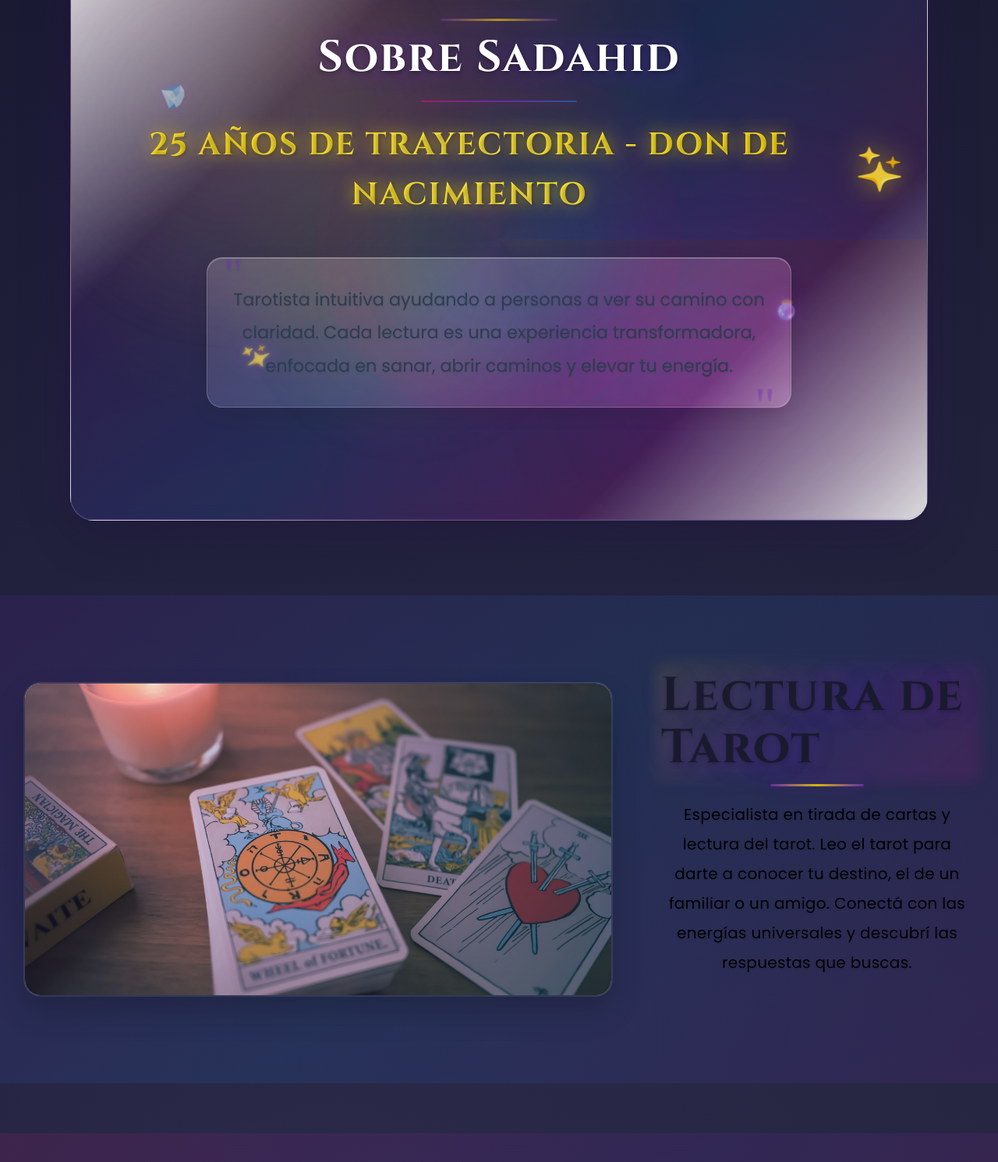
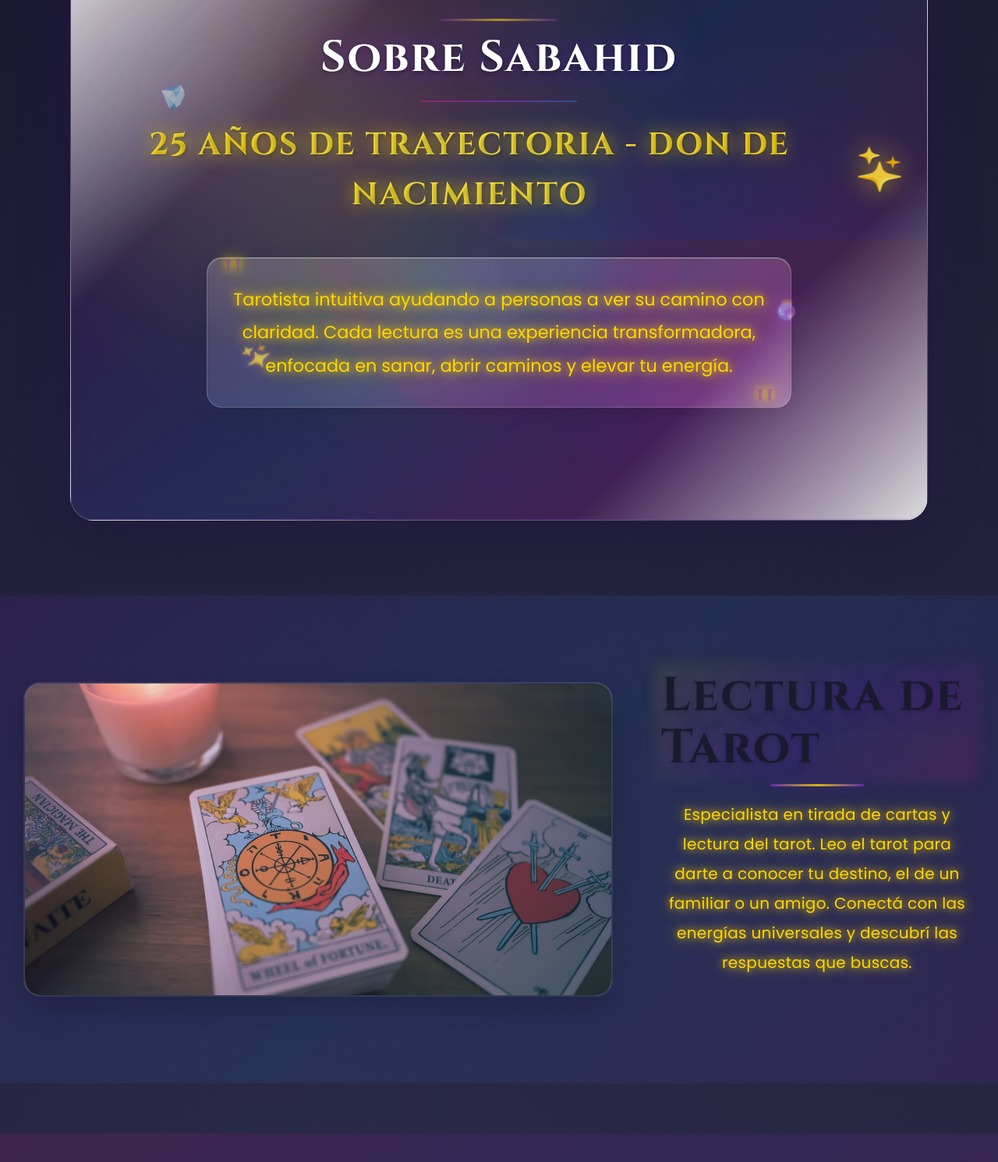
Before and after one commit to gammaautomatizaciones-rc/LAURATAROT, a plain HTML site: page index.html in a window 1280 px wide. Shown: the part 949-2440 px from the top of the page at 78% size. Drawn offline with Linux system fonts and the light colour scheme.

Commit message:
Add files via upload

```diff
--- a/index.html
+++ b/index.html
@@ -20,8 +20,7 @@
   <header class="hero">
     <div class="hero-content">
       <h1>Sadahid</h1>
-      <p>Guía, claridad y transformación personal.</p><br>
-      <p>Atencion por Whatsapp o presencial, no importa la distancia.</p>
+      <p>Guía, claridad y transformación personal.</p>
       <a href="#turnos" class="btn">Reservar sesión</a>
     </div>
   </header>
@@ -41,7 +40,7 @@
       <div class="crystal-3">✨</div>
       <div class="aura-effect"></div>
     </div>
-    <h2>Sobre Sadahid</h2>
+    <h2>Sobre Sabahid</h2>
     <div class="experience-badge">
       <span class="experience-text">25 años de trayectoria - Don de nacimiento</span>
       <div class="experience-sparkle">✨</div>
--- a/services.css
+++ b/services.css
@@ -222,12 +222,16 @@
 .about p {
   font-size: 1.4rem;
   line-height: 1.9;
-  color: #2c3e50;
+  color: #FFD700;
   max-width: 750px;
   margin: 0 auto 3rem;
   position: relative;
   z-index: 3;
-  text-shadow: 0 1px 2px rgba(0, 0, 0, 0.1);
+  text-shadow:
+    0 0 10px rgba(255, 215, 0, 0.8),
+    0 0 20px rgba(255, 215, 0, 0.6),
+    0 0 30px rgba(255, 215, 0, 0.4),
+    0 1px 2px rgba(0, 0, 0, 0.1);
   backdrop-filter: blur(2px);
   background: rgba(255, 255, 255, 0.1);
   padding: 2rem;
@@ -431,7 +435,7 @@
 .servicio-content p {
   font-size: 1.25rem;                /* más equilibrado y legible */
   line-height: 1.9;                  /* mejor ritmo visual */
-  color: #000000;                    /* gris cálido, más suave que el negro */
+  color: #FFD700;
   margin-bottom: 2.5rem;
   max-width: 700px;                  /* más aire */
   margin-left: auto;
@@ -439,10 +443,10 @@
   text-align: center;
   font-weight: 400;
   letter-spacing: 0.3px;             /* un toque de elegancia */
-  background: linear-gradient(90deg, #000000, #000000, #000000);
-  -webkit-background-clip: text;
-  -webkit-text-fill-color: transparent;  /* texto con degradado */
-  filter: drop-shadow(0 1px 1px rgba(0, 0, 0, 0.05));
+  text-shadow:
+    0 0 10px rgba(255, 215, 0, 0.8),
+    0 0 20px rgba(255, 215, 0, 0.6),
+    0 0 30px rgba(255, 215, 0, 0.4);
   animation: fadeInText 1.2s ease-in-out both;
 }
 
```
